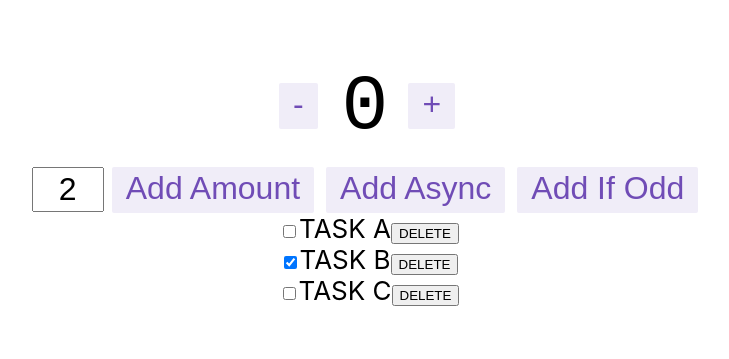
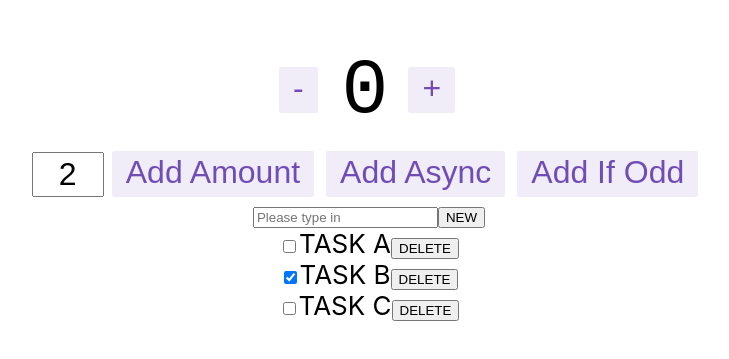
Before and after one commit to toshiaki-suzuki/udemy-rtk-basic, a React (Create React App) app: page / in a window 1280 px wide. Shown: the part 217-576 px from the top of the page, without its empty margins (271-1000 px from the left). Built offline with nearby package versions, Linux system fonts and the light colour scheme.

Commit message:
タスク作成機能を実装

```diff
--- a/src/App.js
+++ b/src/App.js
@@ -1,6 +1,7 @@
 import React from 'react';
 import { Counter } from './features/counter/Counter';
-import TaskList from "./features/task/TaskList"
+import TaskList from "./features/task/TaskList";
+import TaskInput from "./features/task/TaskInput";
 import './App.css';
 
 function App() {
@@ -8,6 +9,7 @@
     <div className="App">
       <header className="App-header">
         <Counter />
+        <TaskInput/>
         <TaskList />
       </header>
     </div>
--- /dev/null
+++ b/src/features/task/TaskInput.js
@@ -0,0 +1,28 @@
+import React, {useState} from "react";
+import { useDispatch } from "react-redux";
+import { newTask } from "./taskSlice";
+
+const TaskComponent = () => {
+  const dispatch = useDispatch()
+  const [editTitle, setEditTitle] = useState("")
+  const handleTitleChange = (e) => {
+    setEditTitle(e.target.value);
+  };
+  const handleSubmit = (e) => {
+    e.preventDefault();
+    dispatch(newTask(editTitle));
+    setEditTitle("");
+  };
+  return (
+    <form onSubmit={handleSubmit}>
+      <input
+        type="text"
+        onChange={handleTitleChange}
+        value={editTitle}
+        placeholder="Please type in"/>
+      <button>NEW</button>
+    </form>
+  )
+}
+
+export default TaskComponent
```
